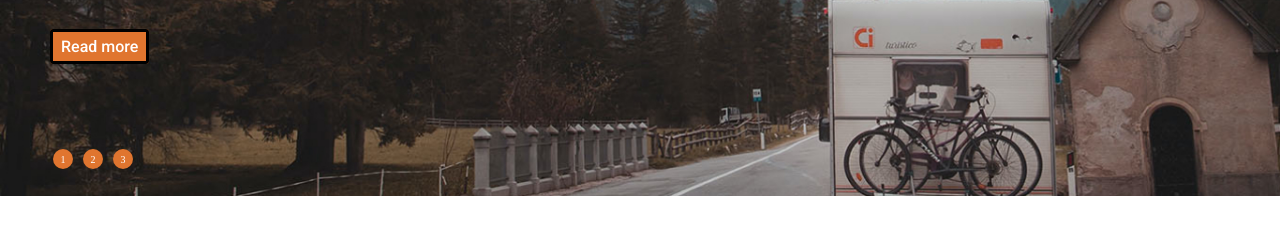
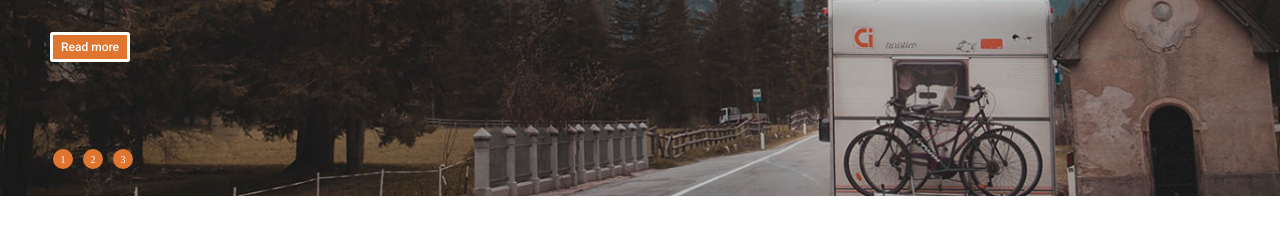
Before and after one commit to juandipascuale/pin, a website: page index.html in a window 1280 px wide. Shown: the part 231-466 px from the top of the page. Drawn offline with Linux system fonts and the light colour scheme.

Commit message:
se modifico el tamaño de la fuente del boton read more

```diff
--- a/sass/style.scss
+++ b/sass/style.scss
@@ -82,11 +82,11 @@ body{
 .perspiciatis__textoboton{
     text-align: left;
     background-color: #E0752F;
-    border: solid black ;
+    border: solid rgb(255, 255, 255) ;
     border-radius: 3px;
     padding: 5px 8px ;
-    color: #FFFFFF;
-    font-size: 16px;
+    color: #ffffff;
+    font-size: 12px;
     text-decoration: none;
     font-family:'Roboto', medium;
 }
```
Also changed, not shown: css/style.css.
